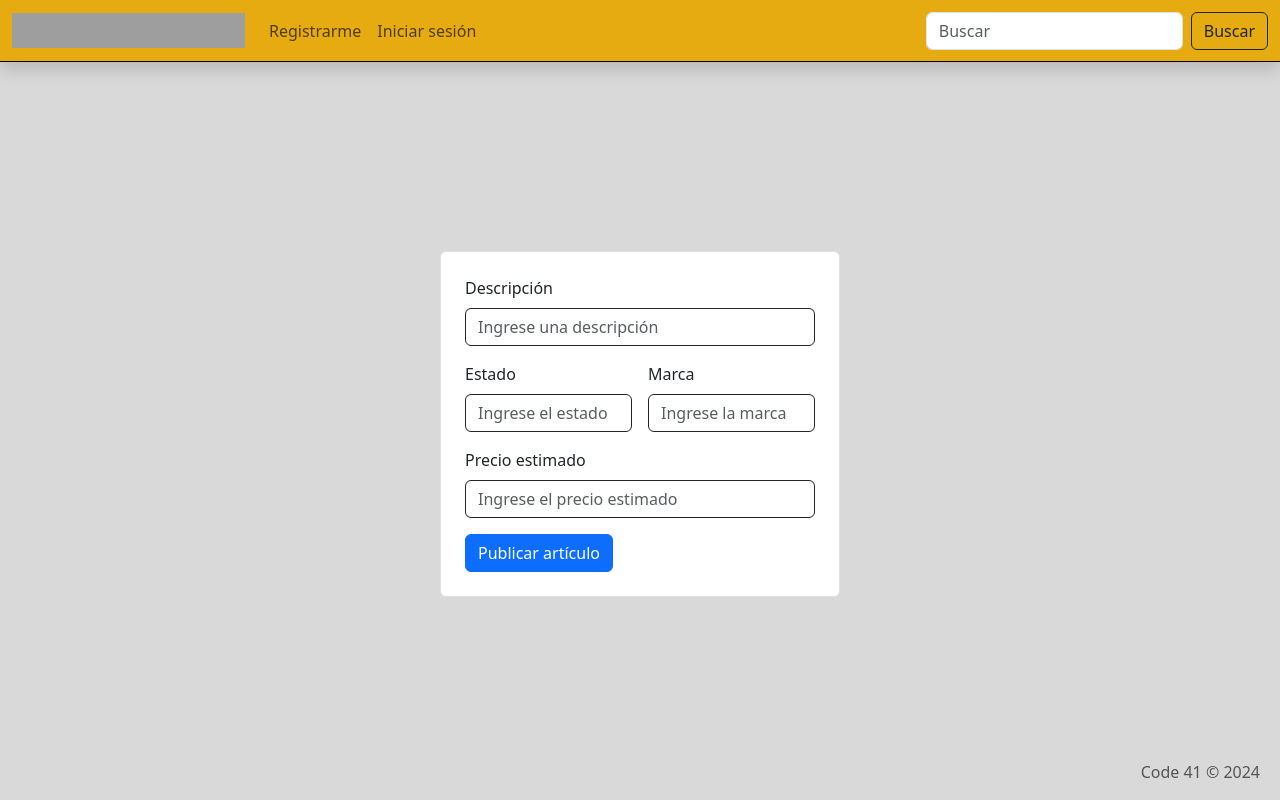
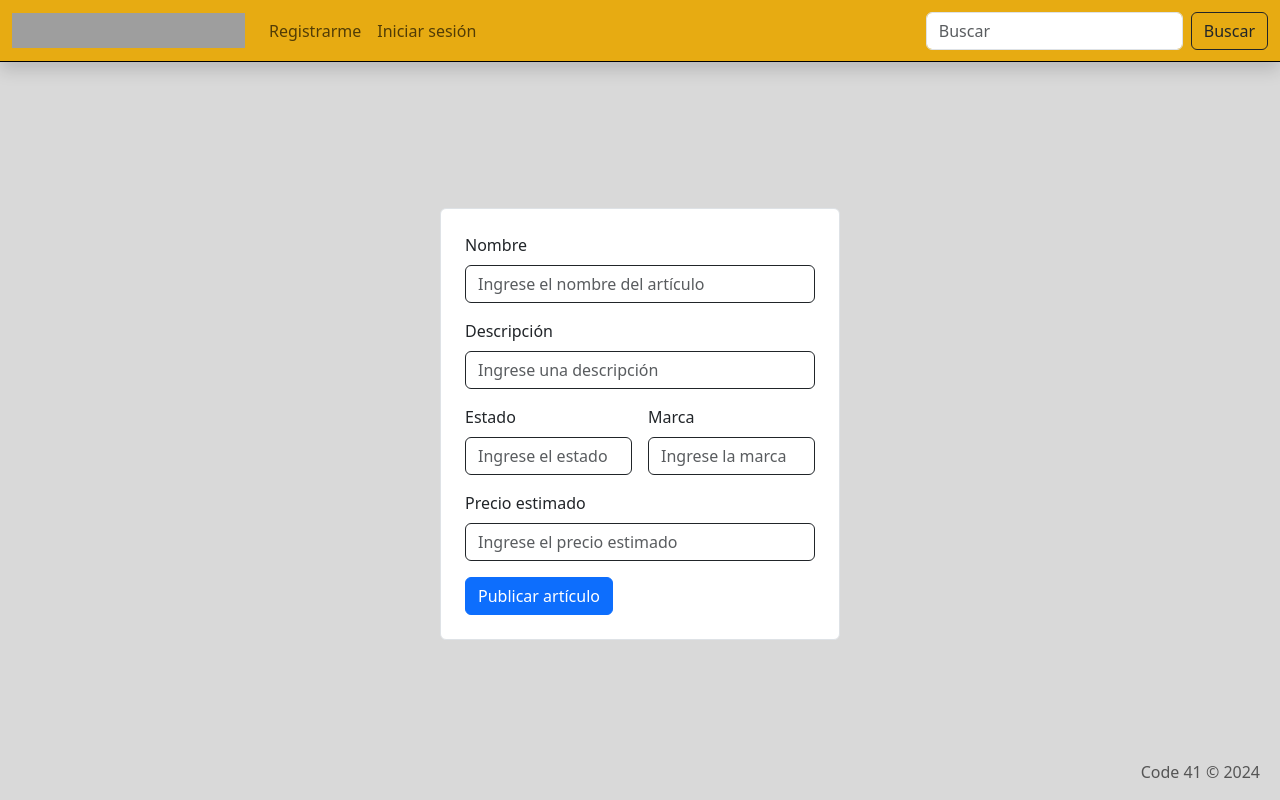
Before and after one commit to Grupo-41/FedeteriApp, a Next.js app in the folder nextjs-fedeteriapp/: page /publicar in a window 1280 px wide. Built offline with nearby package versions, Linux system fonts and the light colour scheme; grey boxes are pictures that could not be loaded.

Commit message:
publicar art

```diff
--- a/nextjs-fedeteriapp/app/publicar/page.jsx
+++ b/nextjs-fedeteriapp/app/publicar/page.jsx
@@ -7,25 +7,28 @@ const Page = () => {
     const refEstado = useRef();
     const refMarca = useRef();
     const refPrecioEstimado = useRef();
+    const refNombre = useRef();
+    const [data, setData] = useState();
 
     useEffect(() => {
-        const storedData = localStorage.getItem('data');
+        const storedData = localStorage.getItem('user');
         if (storedData) {
             setData(storedData);
         }
     }, []);
 
     function postArticulo(){
-        const URL = 'http://localhost:5000/api/Articulos/' + data.json().id
+        const URL = 'http://localhost:5000/api/Articulos/' + data.id
 
         const articulo = {
+            nombre: refNombre.current.value,
             descripcion: refDescripcion.current.value,
             estado: refEstado.current.value,
-            marca: refMarca.current.value,
             precioEstimado: refPrecioEstimado.current.value,
+            imagenURLs: [""]
         }
 
-        fetch(URL ({
+        fetch(URL, ({
             method: 'POST',
             headers: {
                 'Accept': 'application/json',
@@ -39,7 +42,11 @@ const Page = () => {
 
   return (
     <div className="mt-5 d-flex justify-content-center w-100">
-        <form onSubmit={postArticulo} style={{minWidth: '400px', background: 'white'}} className="border rounded p-4 w-25 align-self-center">
+        <form style={{minWidth: '400px', background: 'white'}} className="border rounded p-4 w-25 align-self-center">
+            <div className="mb-3">
+                <label htmlFor="nombre" className="form-label">Nombre</label>
+                <input ref={refNombre} type="text" placeholder="Ingrese el nombre del artículo" className="form-control border border-dark" id="nombre" required/>
+            </div>
             <div className="mb-3">
                 <label htmlFor="descripcion" className="form-label">Descripción</label>
                 <input ref={refDescripcion} type="text" placeholder="Ingrese una descripción" className="form-control border border-dark" id="descripcion" required/>
@@ -58,7 +65,7 @@ const Page = () => {
                 <label htmlFor="precio" className="form-label">Precio estimado</label>
                 <input ref={refPrecioEstimado} type="text" placeholder="Ingrese el precio estimado"className="form-control border border-dark" id="precio" required/>
             </div>
-            <input type='submit' className="btn btn-primary" value="Publicar artículo"/>
+            <input onClick={postArticulo} type='button' className="btn btn-primary" value="Publicar artículo"/>
         </form>
     </div>
   )
```
